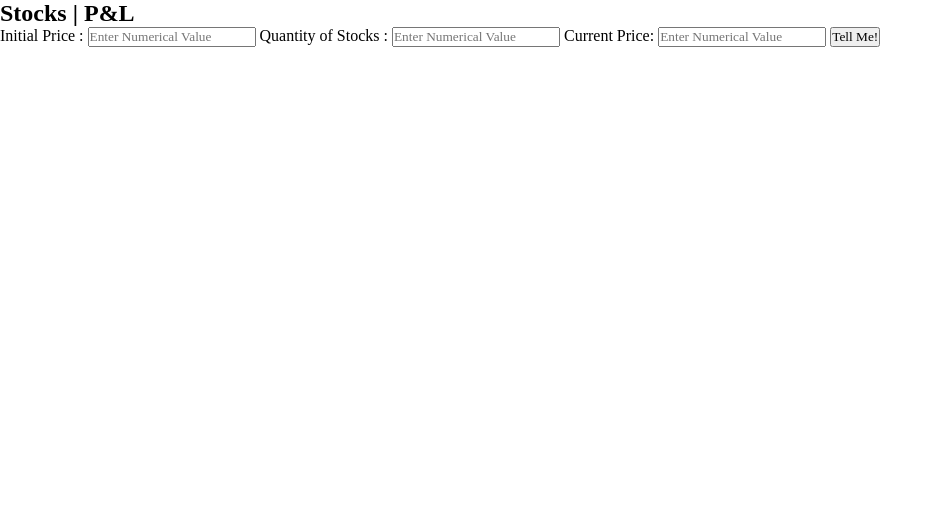
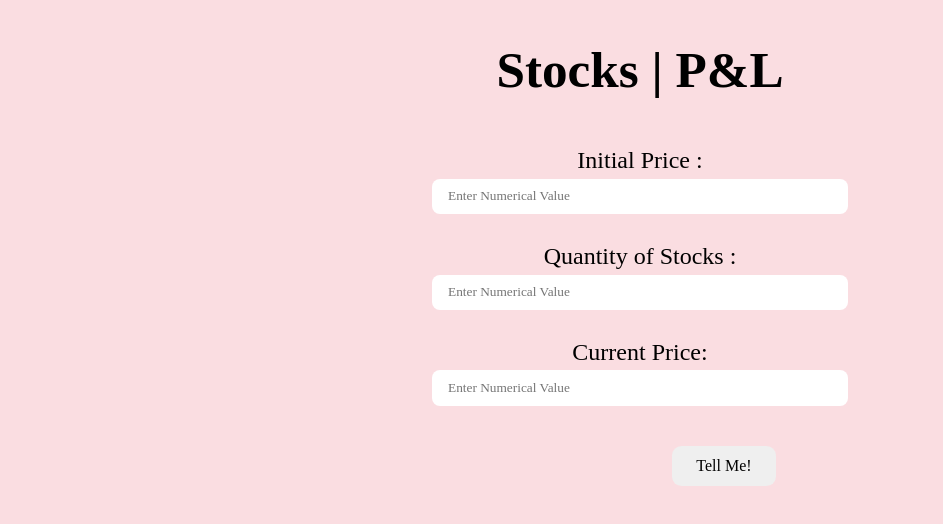
Before and after one commit to pavan6115/profitAndLoss, a plain HTML site: page index.html in a window 1280 px wide. Shown: the whole page, without its empty margins (0-943 px from the left). Drawn offline with Linux system fonts and the light colour scheme; a web font is replaced by a local one.

Commit message:
style:styled all components

```diff
--- a/style.css
+++ b/style.css
@@ -1,6 +1,7 @@
 @import url('https://fonts.googleapis.com/css2?family=Bellefair&display=swap');
+@import url('https://fonts.googleapis.com/css2?family=Josefin+Slab:wght@300;500;700&display=swap');
 
-* {
+*{
     margin: 0;
     padding: 0;
     font-family: 'Bellefair', serif;
@@ -9,3 +10,68 @@
 *:focus {
     outline : none;
 }
+
+:root {
+    --primary-color : #fadde1;
+    --secondary-color : #f38375;
+}
+
+body {
+    background-color: var(--primary-color);
+}
+
+.header {
+    text-align: center;
+    margin: 2.5rem;
+}
+
+h1 {
+    font-size: 3.2rem;
+}
+
+label, button{
+    display: block;
+}
+
+.container {
+    text-align: center;
+    width: 100%;
+    margin : 3rem 0rem;
+}
+
+.label {
+    margin: .3rem;
+    font-size: 1.5rem;
+}
+
+.inputClass {
+    height: 1.8rem;
+    width: 30%;
+    padding: 0.2rem 1rem;
+    margin-bottom: 1.5rem;
+    border: none;
+    border-radius: .5rem;
+}
+
+.checkPL-btn {
+    margin: 1rem 42rem;
+    border: none;
+    border-radius: .6rem;
+    height: 2.5rem;
+    width: 6.5rem;
+    font-size: 1rem;
+}
+
+.checkPL-btn:hover {
+    background-color: var(--secondary-color);
+    color: white;
+    letter-spacing: 1px;
+}
+
+.outputMsg {
+    font-family: 'Josefin Slab', serif;
+    font-weight: 500;
+    margin: 1.7rem;
+    font-size: 1.3rem;
+    margin: 3rem 0rem;
+}
```
